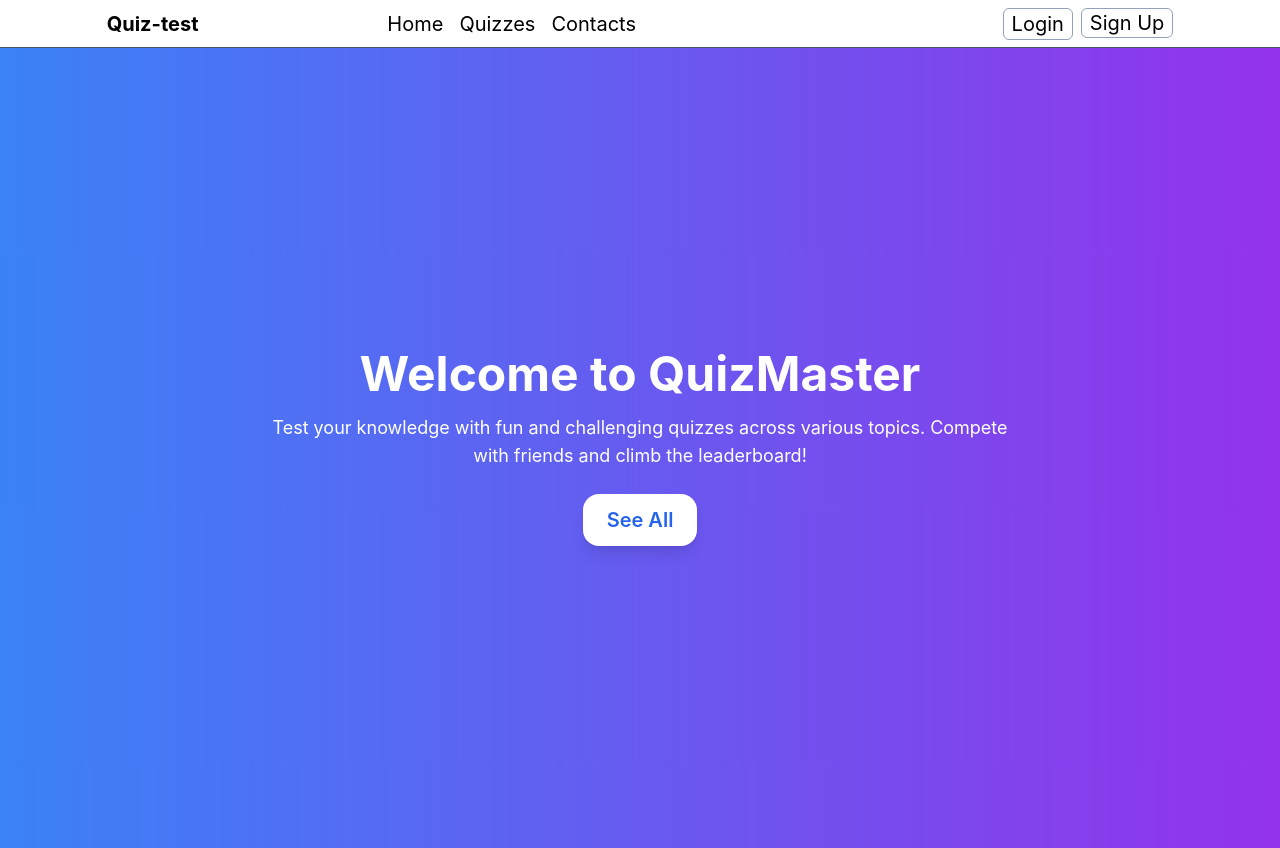
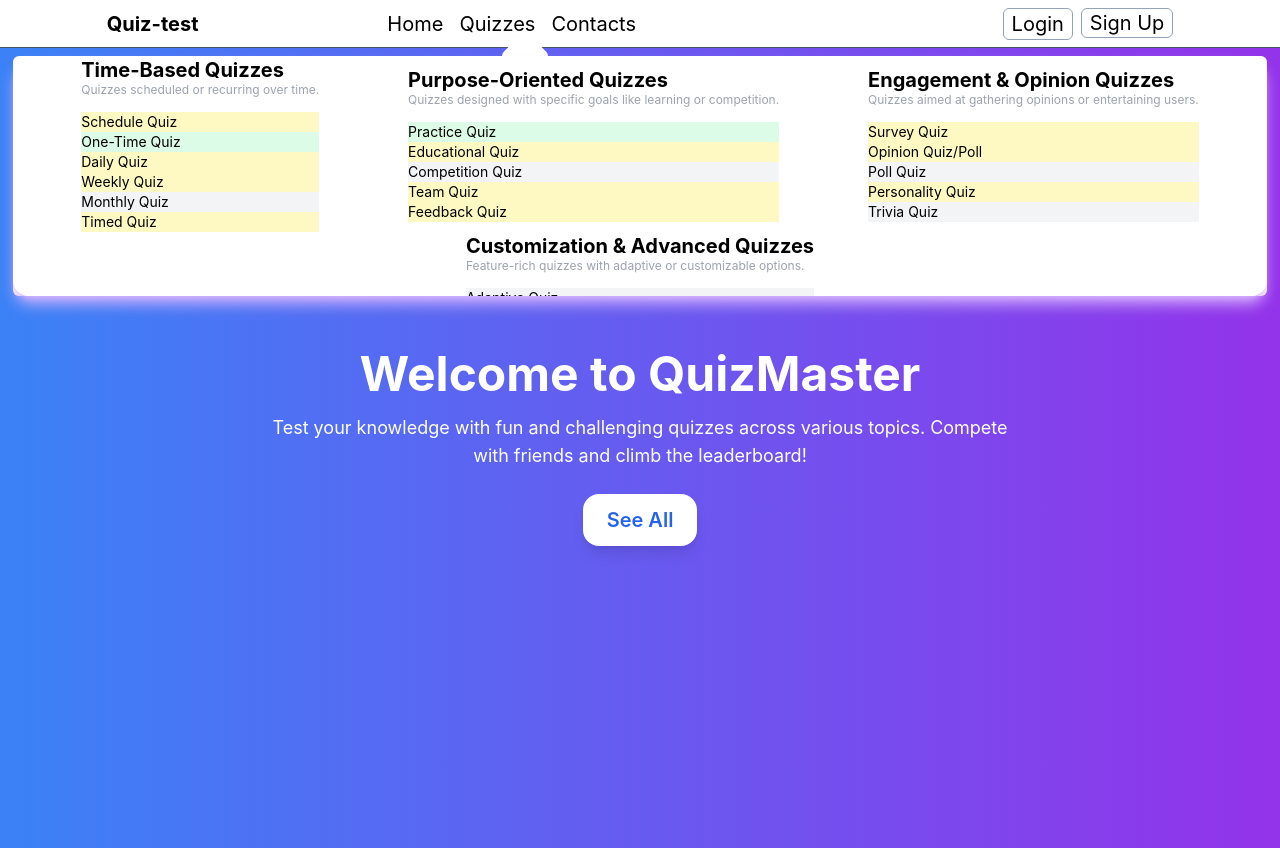
Before and after one commit to Harshitchopde/Chaturai-Pratiyogita, a React (Create React App) app: page / in a window 1280 px wide. Built offline with nearby package versions, Linux system fonts and the light colour scheme; no server answers.

Commit message:
banner-quizzes-bar

```diff
--- /dev/null
+++ b/src/components/common/BannerQuiz.jsx
@@ -0,0 +1,41 @@
+import { AnimatePresence, motion } from "framer-motion";
+import React from "react";
+import { Link, useNavigate } from "react-router-dom";
+import { quizCategories } from "../../data/quizCategories";
+
+const BannerQuiz = ({setIsOpen}) => {
+  const navigate = useNavigate();
+  return (
+    <div>
+      <AnimatePresence>
+        {
+          <motion.div
+            initial={{ opacity: 0, y: -10 }}
+            animate={{ opacity: 1, y: 0 }}
+            exit={{ opacity: 0, y: -10 }}
+            transition={{ duration: 0.4 ,stiffness:100}}
+            className="absolute top-0 shadow-lg flex items-center flex-wrap sm:justify-around shadow-purple-300  left-0 w-full h-full bg-white/90 backdrop-blur-md px-2 sm:px-6 rounded-2xl overflow-y-auto">
+           {
+            quizCategories.map((category,i)=>(
+                <div className= {`flex flex-col  w-full sm:w-auto border-b border-b-gray-500 sm:border-b-0`}>
+                    <p className=" font-bold  text-sm sm:text-xl">{category.category}</p>
+                    <p className=" leading-3 text-[0.7rem]  sm:text-[0.75rem] text-gray-400">{category.description}</p>
+                    <div className=" sm:mt-4 mt-1 text-[0.75rem] leading-3 sm:text-sm  gap-y-1 ">{
+                        category.quizzes.map((item,i)=>(
+                            <Link to={item.link}>
+                            <div  onClick={()=>setIsOpen(false)} className= {`hover:underline ${item?.status==="available" ? "bg-green-100":item?.status==="willmaking"? "bg-yellow-100":"bg-gray-100"}`}>{item.name}</div>
+                            </Link>
+                        ))
+                    }</div>
+                </div>
+
+            ))
+           }
+          </motion.div>
+        }
+      </AnimatePresence>
+    </div>
+  );
+};
+
+export default BannerQuiz;
--- a/src/components/common/NavBar.jsx
+++ b/src/components/common/NavBar.jsx
@@ -1,9 +1,12 @@
-import React, { useState } from "react";
+import React, { useEffect, useRef, useState } from "react";
 import { useDispatch, useSelector } from "react-redux";
 import { Link, useLocation, useNavigate } from "react-router-dom";
 import { Search, X } from "lucide-react";
 import ProfileDropDown from "../core/auth/ProfileDropDown";
 import { resetQuery, setQuery } from "../../slices/quizzesSlice";
+import QuizDropDown from "./QuizDropDown";
+import { motion} from "framer-motion"
+import BannerQuiz from "./BannerQuiz";
 export const NavBar = () => {
   const { token } = useSelector((state) => state.auth);
   const { user } = useSelector((state) => state.profile);
@@ -22,8 +25,20 @@ export const NavBar = () => {
     }
   }
 
+ const [isOpen, setIsOpen] = useState(true);
+    const dropdownRef = useRef(null);
+
+    useEffect(() => {
+        const handleClickOutside = (event) => {
+            if (dropdownRef.current && !dropdownRef.current.contains(event.target)) {
+                setIsOpen(false);
+            }
+        };
+        document.addEventListener("mousedown", handleClickOutside);
+        return () => document.removeEventListener("mousedown", handleClickOutside);
+    }, []);
   return (
-    <div className="h-12 text-[1rem]  border-b-slate-600 border-b bg-white text-black justify-center flex">
+    <div className="h-12 text-[1rem]  relative border-b-slate-600 border-b bg-white text-black justify-center flex">
       <div className="flex items-center justify-between gap-x-2 w-10/12 max-w-maxContent">
         <div className="flex flex-1 justify-between">
               {/* left  -> name-> Quiz-test*/}
@@ -35,9 +50,9 @@ export const NavBar = () => {
           <Link to={"/"}>
             <div className="">Home</div>
           </Link>
-          <Link to={"/quizzes"}>
-            <div className="">Quizzes</div>
-          </Link>
+          {/* <Link to={"/quizzes"}> */}
+          <QuizDropDown isOpen={isOpen} setIsOpen={setIsOpen} dropdownRef={dropdownRef}/>
+          {/* </Link> */}
           <Link to={"/contacts"}>
             <div className="">Contacts</div>
           </Link>
@@ -81,9 +96,7 @@ export const NavBar = () => {
             )
          }
           {user && (
-            // <Link to={"/dashboard/profile"}>
-            //     <FaUserCircle className=''/>
-            // </Link>
+
             <ProfileDropDown />
           )}
           {token == null && (
@@ -102,6 +115,22 @@ export const NavBar = () => {
           )}
         </div>
       </div>
+      {isOpen && (
+                <motion.div ref={dropdownRef}
+                    className="absolute transform top-14 w-[98vw] bg-white shadow-lg rounded-lg"
+                    animate={{opacity:1,y:0}}
+                    initial={{opacity:0,y:-10}}
+                    exit={{opacity:0,y:-10}}
+                    >
+
+                    {/* Triangle Pointer */}
+                    <div className="absolute top-0 left-[40vw]  transform -translate-x-1/2 -translate-y-1/2 w-9 rounded-md h-9 bg-white  rotate-45 shadow-2xl"></div>
+                    <div className=" absolute rounded-md  left-0 top-0  h-[30vh] bg-white w-full">
+                      <BannerQuiz setIsOpen={setIsOpen}/>
+                    </div>
+
+                </motion.div>
+            )}
     </div>
   );
 };
--- /dev/null
+++ b/src/components/common/QuizDropDown.jsx
@@ -0,0 +1,16 @@
+
+const QuizzesDropdown = ({isOpen,setIsOpen,dropdownRef}) => {
+    return (
+        <div className="relative" ref={dropdownRef}
+           >
+            <button className="text-black hover:bg-gray-200 rounded-md"
+                onClick={() => setIsOpen(!isOpen)}>
+                Quizzes
+            </button>
+
+
+        </div>
+    );
+};
+
+export default QuizzesDropdown;
--- /dev/null
+++ b/src/data/quizCategories.js
@@ -0,0 +1,46 @@
+export const quizCategories = [
+    {
+      category: "Time-Based Quizzes",
+      description: "Quizzes scheduled or recurring over time.",
+      quizzes: [
+        { name: "Schedule Quiz", link: "/quiz/schedule",status:"willmaking" },
+        { name: "One-Time Quiz", link: "/quiz/one-time" ,status:"available"},
+        { name: "Daily Quiz", link: "/quiz/daily",status:"willmaking"  },
+        { name: "Weekly Quiz", link: "/quiz/weekly",status:"willmaking"  },
+        { name: "Monthly Quiz", link: "/quiz/monthly" },
+        { name: "Timed Quiz", link: "/quiz/timed",status:"willmaking"  },
+      ],
+    },
+    {
+      category: "Purpose-Oriented Quizzes",
+      description: "Quizzes designed with specific goals like learning or competition.",
+      quizzes: [
+        { name: "Practice Quiz", link: "/quiz/practice" ,status:"available"},
+        { name: "Educational Quiz", link: "/quiz/educational",status:"willmaking"  },
+        { name: "Competition Quiz", link: "/quiz/competition" },
+        { name: "Team Quiz", link: "/quiz/team",status:"willmaking" },
+        { name: "Feedback Quiz", link: "/quiz/feedback" ,status:"willmaking" },
+      ],
+    },
+    {
+      category: "Engagement & Opinion Quizzes",
+      description: "Quizzes aimed at gathering opinions or entertaining users.",
+      quizzes: [
+        { name: "Survey Quiz", link: "/quiz/survey",status:"willmaking"  },
+        { name: "Opinion Quiz/Poll", link: "/quiz/opinion",status:"willmaking" },
+        { name: "Poll Quiz", link: "/quiz/poll" },
+        { name: "Personality Quiz", link: "/quiz/personality" ,status:"willmaking" },
+        { name: "Trivia Quiz", link: "/quiz/trivia" },
+      ],
+    },
+    {
+      category: "Customization & Advanced Quizzes",
+      description: "Feature-rich quizzes with adaptive or customizable options.",
+      quizzes: [
+        { name: "Adaptive Quiz", link: "/quiz/adaptive" },
+        { name: "One Question Quiz", link: "/quiz/one-question" ,status:"willmaking" },
+        { name: "Custom Quiz", link: "/quiz/custom" },
+        { name: "Instant Result Quiz", link: "/quiz/instant-result",status:"available" },
+      ],
+    },
+  ];
```
